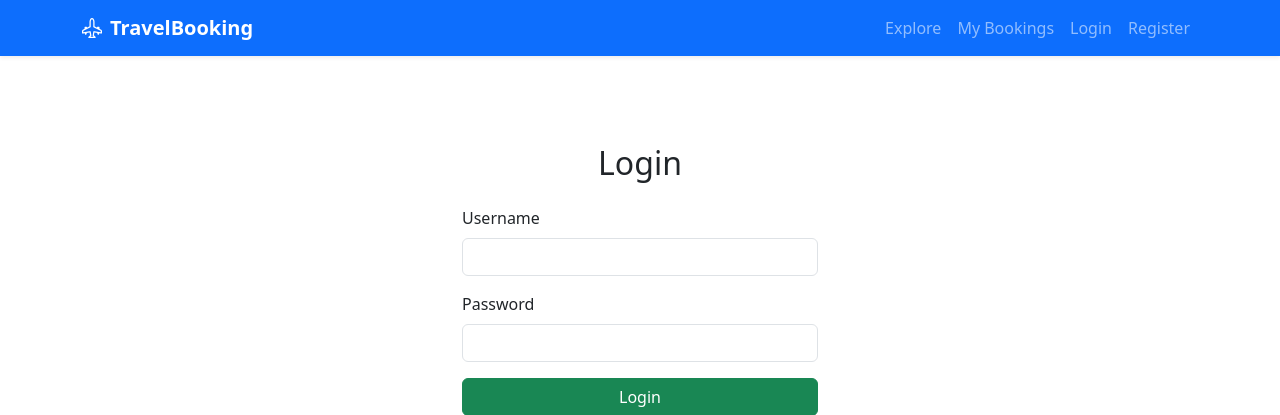
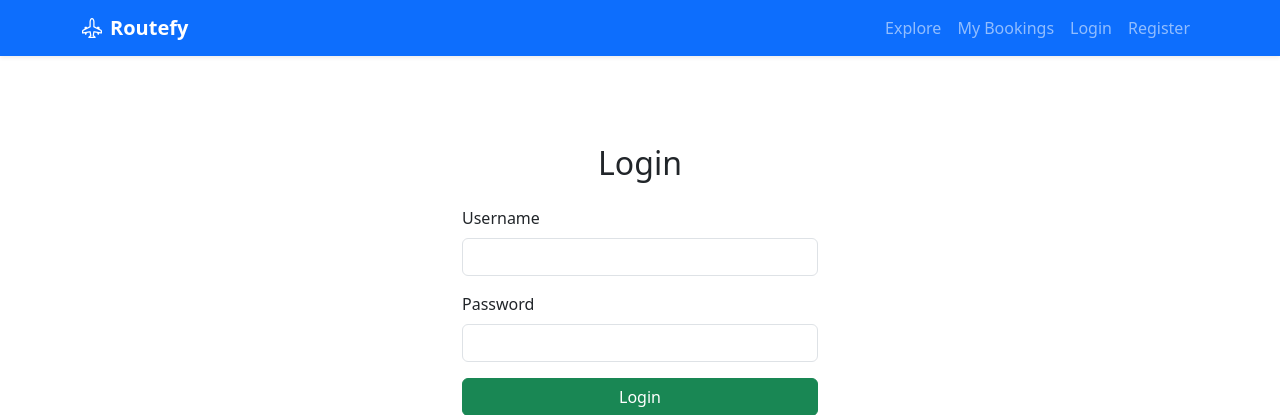
Before and after one commit to sudhaamayee/travel-booking, a Django app: a page that uses booking/templates/booking/base.html in a window 1280 px wide. Shown: the top 415 px of the page. Run offline with Django 5.2, Linux system fonts and the light colour scheme.

Commit message:
changed the title

```diff
--- a/booking/templates/booking/base.html
+++ b/booking/templates/booking/base.html
@@ -12,7 +12,7 @@
 <body class="d-flex flex-column min-vh-100">
 <nav class="navbar navbar-expand-lg navbar-dark bg-primary fixed-top shadow-sm mb-0">
   <div class="container">
-    <a class="navbar-brand fw-bold" href="/"><i class="bi bi-airplane-engines me-2"></i>TravelBooking</a>
+    <a class="navbar-brand fw-bold" href="/"><i class="bi bi-airplane-engines me-2"></i>Routefy</a>
     <button class="navbar-toggler" data-bs-toggle="collapse" data-bs-target="#nav"><span class="navbar-toggler-icon"></span></button>
     <div id="nav" class="collapse navbar-collapse">
       <ul class="navbar-nav ms-auto">
```
